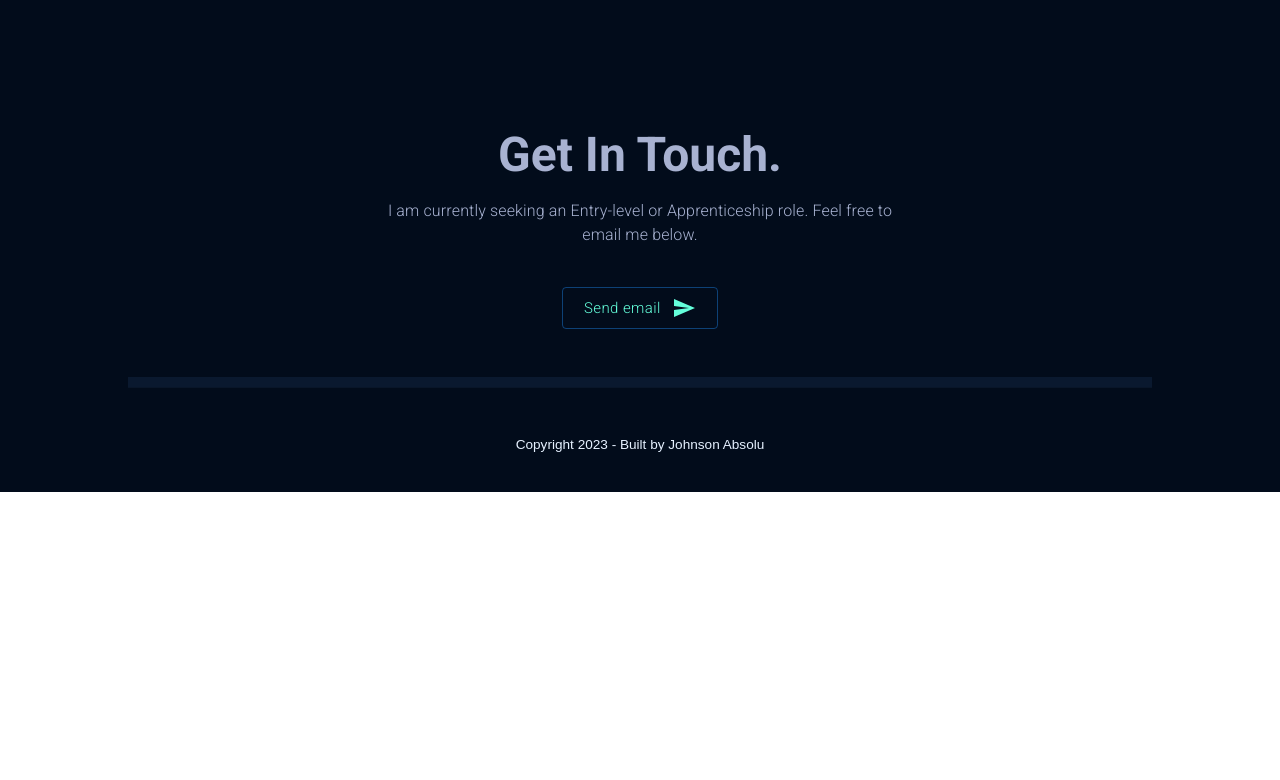
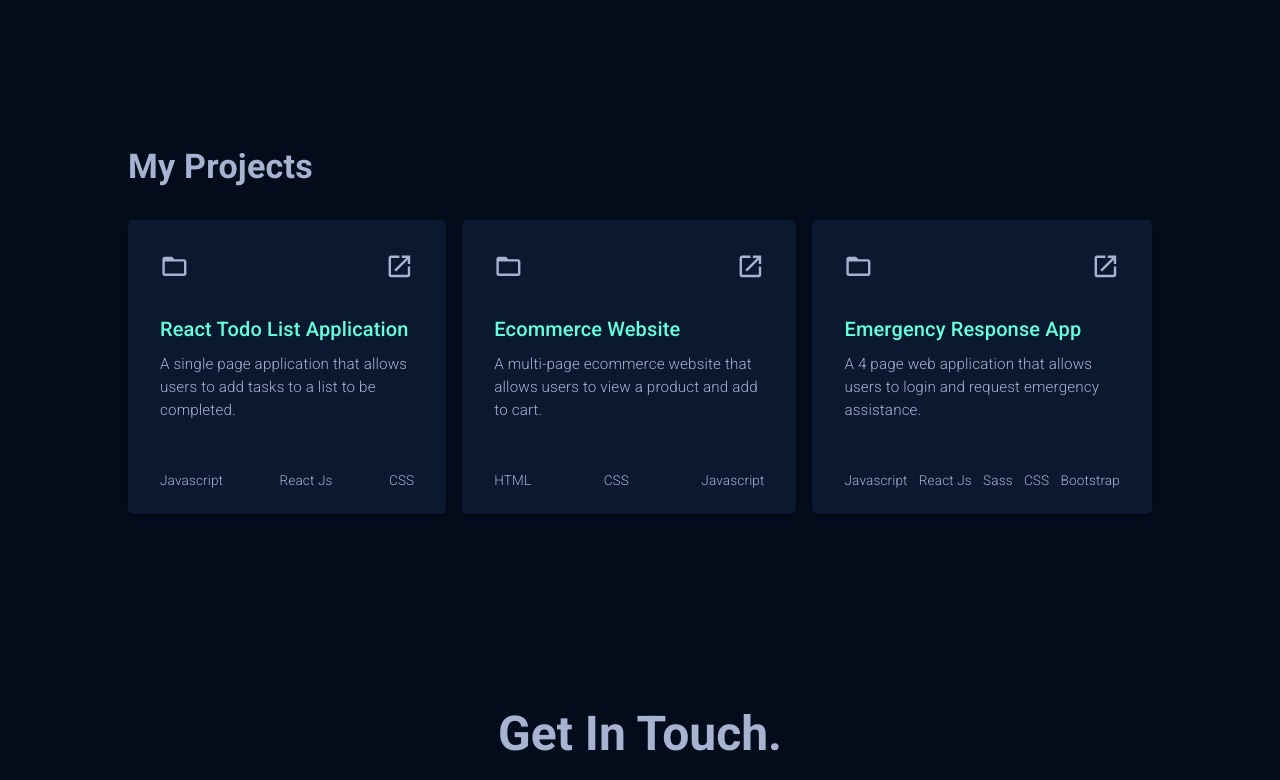
Before and after one commit to JAbsolu/React-portfolio, a React (Create React App) app: page / in a window 1280 px wide. Shown: the part 896-1676 px from the top of the page. Before the commit the page ends 1388 px from the top, so only its background shows below. Built offline with nearby package versions, Linux system fonts and the light colour scheme.

Commit message:
added projects

```diff
--- /dev/null
+++ b/src/components/Projects/index.jsx
@@ -0,0 +1,225 @@
+import {
+    Box,
+    Typography,
+    useMediaQuery,
+  } from "@mui/material";
+import FolderOpenIcon from '@mui/icons-material/FolderOpen';
+import LaunchIcon from '@mui/icons-material/Launch';
+import Card from '@mui/material/Card';
+import CardContent from '@mui/material/CardContent';
+import FlexBetween from "../flexBetween";
+import { themeSettings } from "../../theme";
+import { projects } from "../../user";
+
+
+const Projects = () => {
+    const green = themeSettings.palette.primary.green;
+    const navy = themeSettings.palette.primary.navy;
+    const lightSlate = themeSettings.palette.primary.lightSlate;
+
+    const isNonMobile = useMediaQuery("(min-width: 1000px)");
+    const isMobile = useMediaQuery("(max-width: 700px)");
+
+    return (
+        <Box sx={{
+            display: isMobile ? "block" : "flex",
+            gap: "1rem",
+            pb: "5rem",
+          }}>
+            {/* CARD 1 */}
+            <Card sx={{
+              minWidth: '18rem',
+              maxWidth: "25rem",
+              background: navy,
+              borderRadius: "5px",
+              mt: "1rem",
+            }}>
+              <CardContent sx={{
+                p: "2rem",
+              }}>
+                <FlexBetween>
+                  <FolderOpenIcon sx={{
+                    color: lightSlate,
+                    fontSize: "1.8rem",
+                    "&:hover": {
+                      color: green,
+                      cursor: "pointer",
+                    },
+                  }}/>
+                  <LaunchIcon sx={{
+                    color: lightSlate,
+                    fontSize: "1.8rem",
+                    "&:hover": {
+                      color: green,
+                      cursor: "pointer",
+                    }
+                  }}/>
+                </FlexBetween>
+
+                <Typography variant="h6" sx={{
+                  color: green,
+                  pt: "2rem",
+                  pd: "0.5rem",
+                }}>
+                  {projects.todo.name}
+                </Typography>
+
+                <Typography sx={{
+                  color: lightSlate,
+                  lineHeight: "1.5",
+                  fontSize: "0.95rem",
+                  fontWeight: "100",
+                  pt: "0.5rem",
+                  pb: "3rem",
+                }}>
+                  {projects.todo.description}
+                </Typography>
+
+                <FlexBetween sx={{
+                  pb: "0",
+                }}>
+                  {projects.todo.technology.map((value) => (
+                    <Typography sx={{
+                      color: lightSlate,
+                      fontWeight: "200",
+                      fontSize: "0.85rem",
+                    }}>
+                      {value}
+                    </Typography>
+                  ))}
+                </FlexBetween>
+              </CardContent>
+            </Card>
+            {/* CARD 2 */}
+            <Card sx={{
+              minWidth: '20rem',
+              maxWidth: "25rem",
+              background: navy,
+              borderRadius: "5px",
+              mt: "1rem",
+            }}>
+              <CardContent sx={{
+                p: "2rem",
+              }}>
+                <FlexBetween>
+                  <FolderOpenIcon sx={{
+                    color: lightSlate,
+                    fontSize: "1.8rem",
+                    "&:hover": {
+                      color: green,
+                      cursor: 'pointer',
+                    },
+                  }}/>
+                  <LaunchIcon sx={{
+                    color: lightSlate,
+                    fontSize: "1.8rem",
+                    "&:hover": {
+                      color: green,
+                      cursor: "pointer",
+                    }
+                  }}/>
+                </FlexBetween>
+
+                <Typography variant="h6" sx={{
+                  color: green,
+                  pt: "2rem",
+                  pd: "0.5rem",
+                }}>
+                  {projects.ecommerceApp.name}
+                </Typography>
+
+                <Typography sx={{
+                  color: lightSlate,
+                  lineHeight: "1.5",
+                  fontSize: "0.95rem",
+                  fontWeight: "100",
+                  pt: "0.5rem",
+                  pb: "3rem",
+                }}>
+                  {projects.ecommerceApp.description}
+                </Typography>
+
+                <FlexBetween sx={{
+                  pb: "0",
+                }}>
+                  {projects.ecommerceApp.technology.map((value) => (
+                    <Typography sx={{
+                      color: lightSlate,
+                      fontWeight: "200",
+                      fontSize: "0.85rem",
+                    }}>
+                      {value}
+                    </Typography>
+                  ))}
+                </FlexBetween>
+              </CardContent>
+            </Card>
+            {/* CARD 3 */}
+            <Card sx={{
+              minWidth: '20rem',
+              maxWidth: "25rem",
+              background: navy,
+              borderRadius: "5px",
+              mt: "1rem",
+            }}>
+              <CardContent sx={{
+                p: "2rem",
+              }}>
+                <FlexBetween>
+                  <FolderOpenIcon sx={{
+                    color: lightSlate,
+                    fontSize: "1.8rem",
+                    "&:hover": {
+                      color: green,
+                      cursor: 'pointer',
+                    },
+                  }}/>
+                  <LaunchIcon sx={{
+                    color: lightSlate,
+                    fontSize: "1.8rem",
+                    "&:hover": {
+                      color: green,
+                      cursor: "pointer",
+                    }
+                  }}/>
+                </FlexBetween>
+
+                <Typography variant="h6" sx={{
+                  color: green,
+                  pt: "2rem",
+                  pd: "0.5rem",
+                }}>
+                  {projects.ErApp.name}
+                </Typography>
+
+                <Typography sx={{
+                  color: lightSlate,
+                  lineHeight: "1.5",
+                  fontSize: "0.95rem",
+                  fontWeight: "100",
+                  pt: "0.5rem",
+                  pb: "3rem",
+                }}>
+                  {projects.ErApp.description}
+                </Typography>
+
+                <FlexBetween sx={{
+                  pb: "0",
+                }}>
+                  {projects.ErApp.technology.map((value) => (
+                    <Typography sx={{
+                      color: lightSlate,
+                      fontWeight: "200",
+                      fontSize: "0.85rem",
+                    }}>
+                      {value}
+                    </Typography>
+                  ))}
+                </FlexBetween>
+              </CardContent>
+            </Card>
+          </Box>
+    )
+};
+
+export default Projects;
--- a/src/user.js
+++ b/src/user.js
@@ -16,18 +16,27 @@ export const user = {
 
 export const projects = {
     todo: {
+        name: "React Todo List Application",
         thumbnail: todoAppImg,
         frontendView: 'https://todo-blond-theta.vercel.app/',
         github: 'https://github.com/JAbsolu/Todo-app',
+        technology: ['Javascript', 'React Js', 'CSS'],
+        description: 'A single page application that allows users to add tasks to a list to be completed.',
     },
     ErApp: {
+        name: "Emergency Response App",
         thumbnail: Erapp,
         frontendView: 'https://emergency-response-app.vercel.app/',
-        github: 'https://github.com/JAbsolu/Emergency-response-app'
+        github: 'https://github.com/JAbsolu/Emergency-response-app',
+        technology: ['Javascript', 'React Js', 'Sass', 'CSS', 'Bootstrap'],
+        description: "A 4 page web application that allows users to login and request emergency assistance.",
     },
     ecommerceApp: {
+        name: "Ecommerce Website",
         thumbnail: ecomApp,
         frontendView: 'https://jabsolu.github.io/sneaker-web-app/',
-        github: 'https://github.com/JAbsolu/sneaker-web-app'
-    }
-}
+        github: 'https://github.com/JAbsolu/sneaker-web-app',
+        technology: ['HTML', 'CSS', 'Javascript'],
+        description: 'A multi-page ecommerce website that allows users to view a product and add to cart.',
+    },
+};
--- a/src/views/home/index.jsx
+++ b/src/views/home/index.jsx
@@ -5,6 +5,8 @@ import {
     Divider,
     Button,
   } from "@mui/material";
+  import FolderOpenIcon from '@mui/icons-material/FolderOpen';
+  import LaunchIcon from '@mui/icons-material/Launch';
   import HtmlIcon from "@mui/icons-material/Html";
   import CssIcon from "@mui/icons-material/Css";
   import JavascriptIcon from "@mui/icons-material/Javascript";
@@ -20,6 +22,13 @@ import {
   import { themeSettings } from "../../theme";
   import { attributes } from "../../pageAttributes";
   import Nav from "../../components/nav";
+
+
+import Card from '@mui/material/Card';
+import CardActions from '@mui/material/CardActions';
+import CardContent from '@mui/material/CardContent';
+import Projects from "../../components/Projects";
+
 
   const Home = () => {
     const green = themeSettings.palette.primary.green;
@@ -280,14 +289,13 @@ import {
           }}
         >
           <Typography
-            variant="h2"
+            variant="h4"
             sx={{
               fontWeight: "bolder",
-              fontSize: themeSettings.typography.h2,
               color: lightSlate,
             }}
           >
-            About me
+            About Me
           </Typography>
 
           <Divider
@@ -327,7 +335,14 @@ import {
           </Box>
         </Box>
         {/* PROJECTS */}
-
+        <Typography variant="h4" sx={{
+          fontWeight: "bold",
+          mt: "7rem",
+          p: "1rem 0"
+        }}>
+          My Projects
+        </Typography>
+        <Projects />
         {/* CONTACT */}
         <Contact />
         <Divider
```
